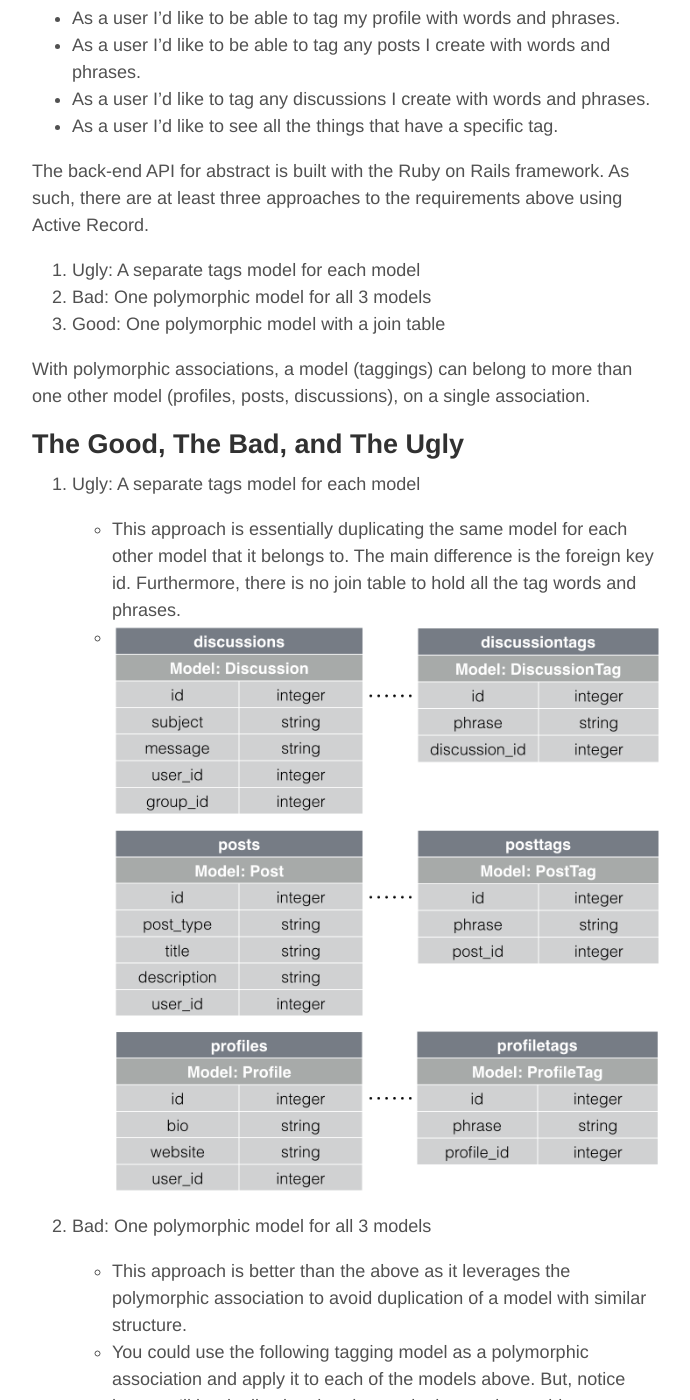
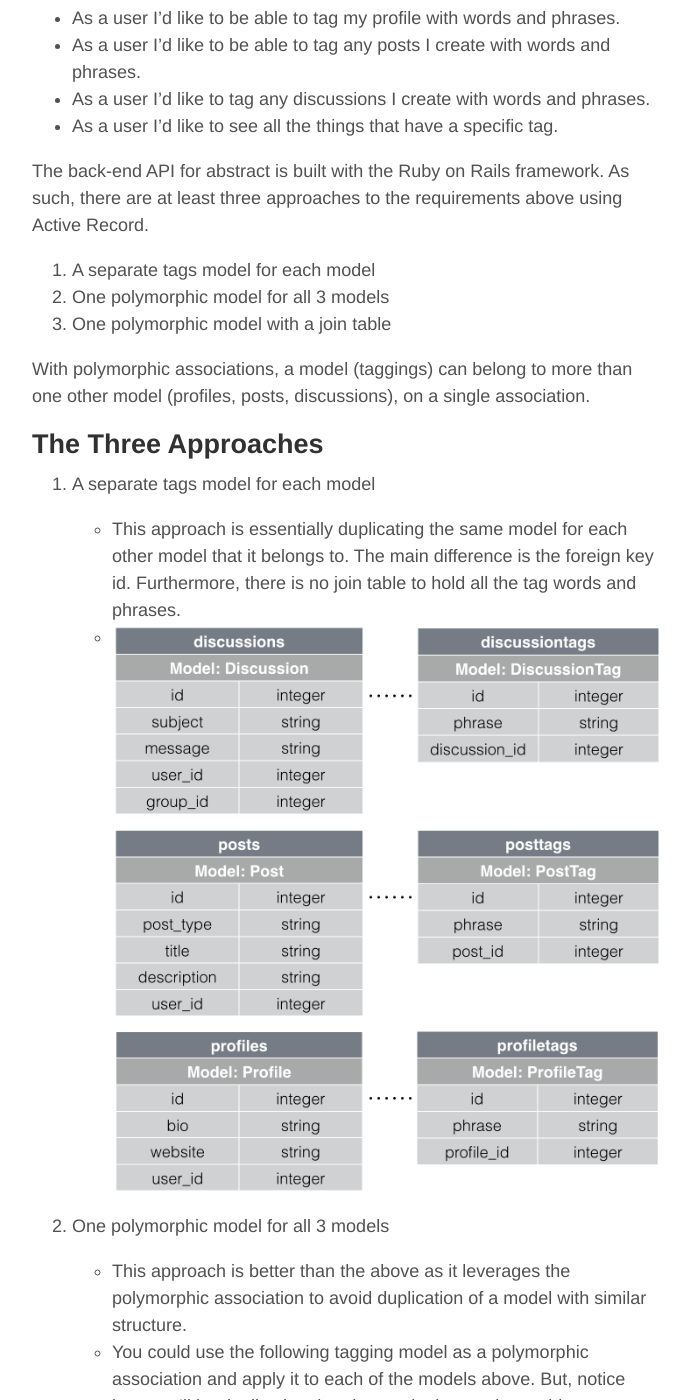
Before and after one commit to heysep/sepehr.github.io, a Jekyll site: the page built from _posts/2015-12-14-polymorphic-association-with-a-join-model.md, in a window 1280 px wide and 1400 px high, scrolled down 534 px. Shown: the whole window, without its empty margins (293-983 px from the left). Built offline with Jekyll 4.4.1, drawn with Linux system fonts in a browser that asks for light colours; some of the changed text lies outside the part shown.

Commit message:
Update content

```diff
--- a/_posts/2015-12-14-polymorphic-association-with-a-join-model.md
+++ b/_posts/2015-12-14-polymorphic-association-with-a-join-model.md
@@ -18,28 +18,28 @@ One of the features we wanted to have is tagging.
 The back-end API for abstract is built with the Ruby on Rails framework.
 As such, there are at least three approaches to the requirements above using Active Record.
 
-1. Ugly: A separate tags model for each model
-2. Bad: One polymorphic model for all 3 models
-3. Good: One polymorphic model with a join table
+1. A separate tags model for each model
+2. One polymorphic model for all 3 models
+3. One polymorphic model with a join table
 
 With polymorphic associations, a model (taggings) can belong to more than one other model (profiles, posts, discussions), on a single association.
 
-## The Good, The Bad, and The Ugly
+## The Three Approaches
 
-1. Ugly: A separate tags model for each model
+1. A separate tags model for each model
 
 	* This approach is essentially duplicating the same model for each other model that it belongs to. The main difference is the foreign key id. Furthermore, there is no join table to hold all the tag words and phrases.
 	* ![A separate tags model for each model]({{ site.url }}/assets/images/polymorphic_association_ugly.png)
 
-2. Bad: One polymorphic model for all 3 models
+2. One polymorphic model for all 3 models
 
 	* This approach is better than the above as it leverages the polymorphic association to avoid duplication of a model with similar structure.
 	* You could use the following tagging model as a polymorphic association and apply it to each of the models above. But, notice how you'll be duplicating the phrases in the taggings table.
 	* ![One polymorphic model for all 3 models]({{ site.url }}/assets/images/polymorphic_association_bad.png)
 
-3. Good: One polymorphic model with a join table
+3. One polymorphic model with a join table
 
-	* This is the approach we used for our project as it not only utilizes polymorphic association but also has a separate tags model for the words and phrases.
+	* This is the approach I used for our project as it not only utilizes polymorphic association but also has a separate tags model for the words and phrases.
 	* ![One polymorphic model with a join table]({{ site.url }}/assets/images/polymorphic_association_good.png)
 	* This approach will require setter and getter methods on the models (see below).
 
```
Also changed, not shown: about.md (+1 -1 lines).
